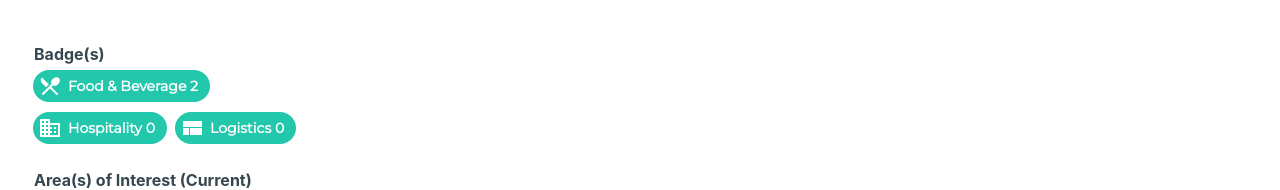
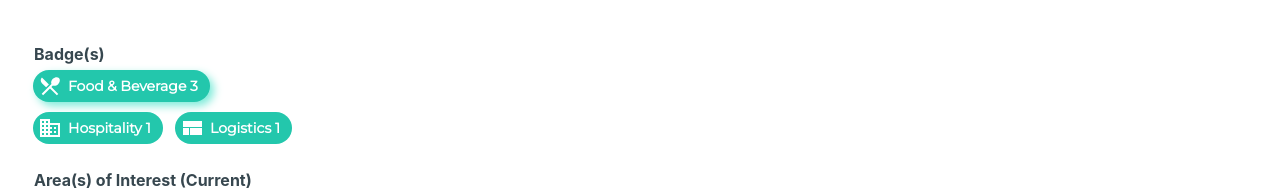
Before and after one commit to wallacelim/job-dino, a React (Create React App) app: page /profile in a window 1280 px wide. Shown: the part 350-540 px from the top of the page. Built offline with nearby package versions, Linux system fonts and the light colour scheme; a web font is replaced by a local one.

Commit message:
Added imba drop shadow

```diff
--- a/src/components/IndustryExperienceBadge.tsx
+++ b/src/components/IndustryExperienceBadge.tsx
@@ -11,6 +11,7 @@ import { IndustryExperienceLevel } from "constants/IndustryExperienceLevel";
 import { Color } from "constants/Color";
 import { FontSize } from "constants/FontSize";
 import { FontWeight } from "constants/FontWeight";
+import { OverridableComponent } from "@material-ui/core/OverridableComponent";
 
 type Props = {
   jobCategory: JobCategory;
@@ -20,6 +21,7 @@ type Props = {
 export function IndustryExperienceBadge({ jobCategory, level }: Props) {
 
   const [icon, setIcon] = useState<JSX.Element | undefined>()
+  const [styleHover, setStyleHover] = useState<Object>()
 
   useEffect(() => {
     switch(jobCategory) {
@@ -34,13 +36,20 @@ export function IndustryExperienceBadge({ jobCategory, level }: Props) {
     }
   }, [jobCategory])
 
+  useEffect(() => {
+    if (level === IndustryExperienceLevel.ADVANCED) {
+      return setStyleHover({ filter: "drop-shadow(4px 4px 4px #7DEBD9)" })
+    }
+  }, [level])
+
   return (
     <Chip
       color="secondary"
       icon={icon}
+      style={styleHover}
       label={
         <StyledChipText>
-          {jobCategory} {level}
+          {jobCategory} {level + 1}
         </StyledChipText>
       }
     />
```
